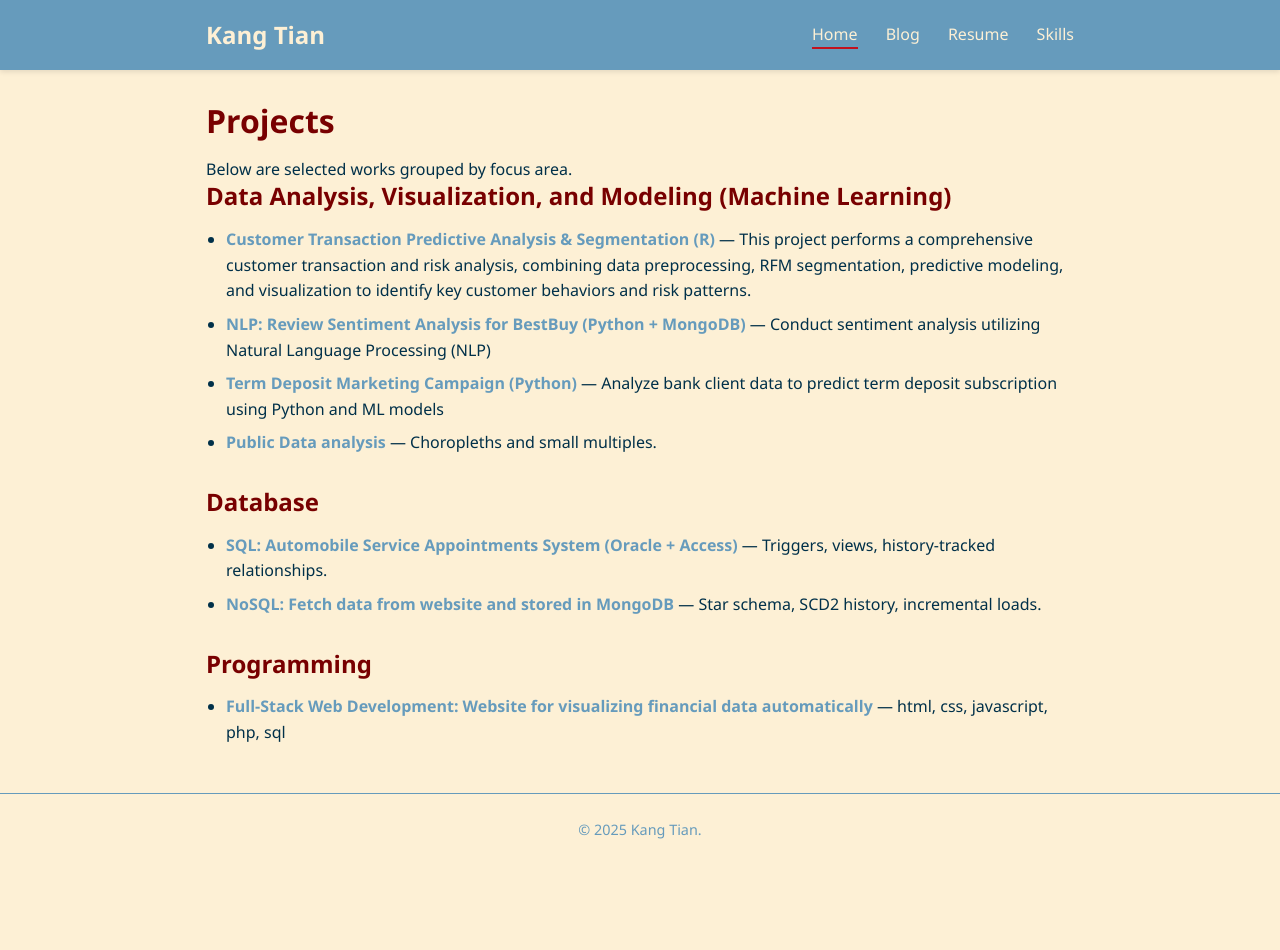
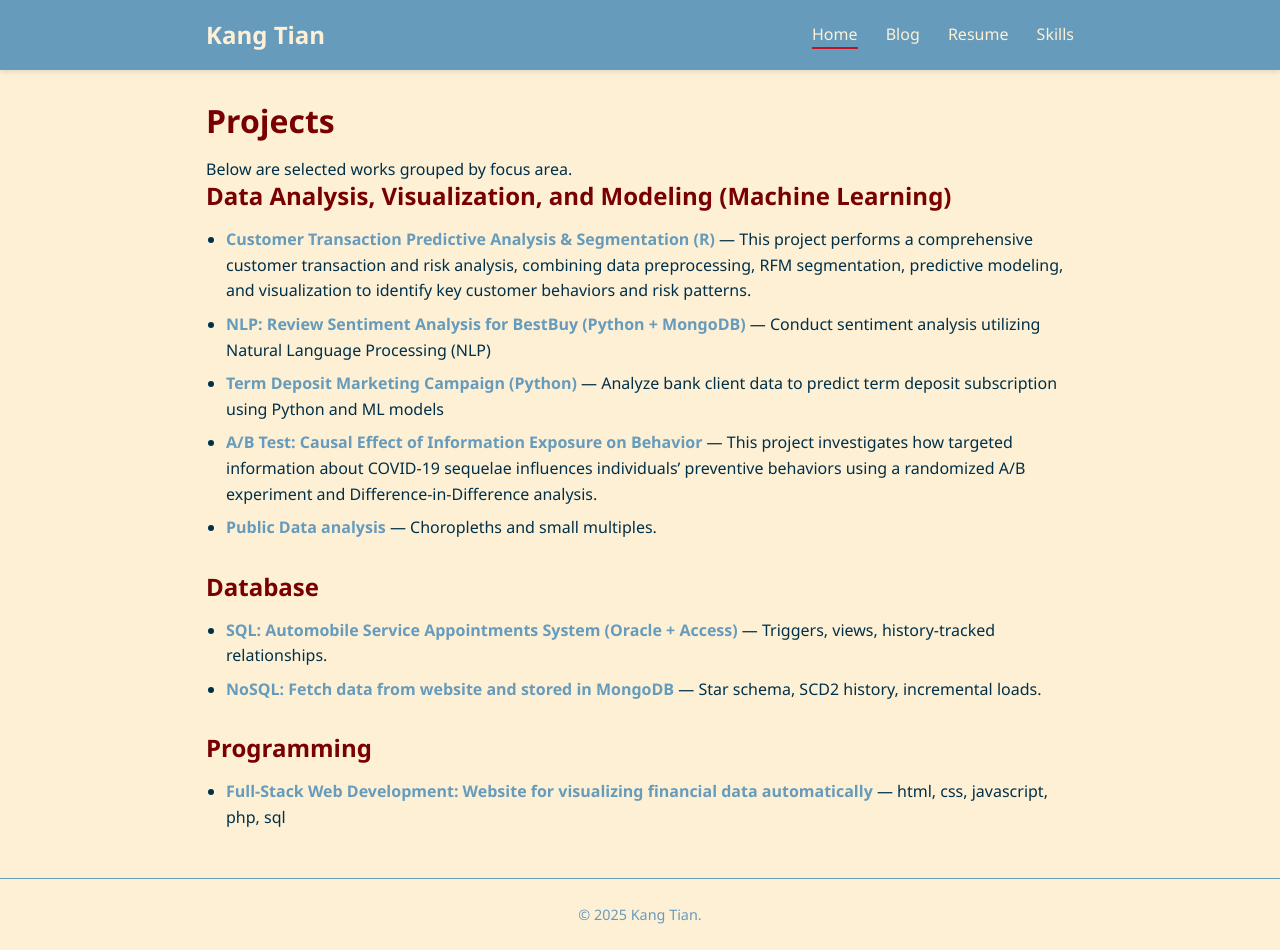
Before and after one commit to kang-tian/kang-tian.github.io, a Jekyll site: the page built from index.md, in a window 1280 px wide. Built offline with Jekyll 4.4.1, drawn with Linux system fonts in a browser that asks for light colours; before the commit the page ends 900 px from its top, so only the background shows below that.

Commit message:
Update projects.yml

```diff
--- a/_data/projects.yml
+++ b/_data/projects.yml
@@ -11,9 +11,15 @@ data_analysis_ml:
   - name: "Term Deposit Marketing Campaign (Python)"
     url: "/projects/term-deposit-marketing/"
     description: "Analyze bank client data to predict term deposit subscription using Python and ML models"
+  - name: "A/B Test: Causal Effect of Information Exposure on Behavior"
+    url: "/projects/AB_Test_CausalEffect_COVID_Info_on_Behavior/"
+    description: " This project investigates how targeted information about COVID-19 sequelae influences individuals’ preventive behaviors using a randomized A/B experiment and Difference-in-Difference analysis."
   - name: "Public Data analysis"
     url: "https://github.com/kang-tian/covid-trends"
     description: "Choropleths and small multiples."
+
+
+
 
 database:
   - name: "SQL: Automobile Service Appointments System (Oracle + Access)"
```
